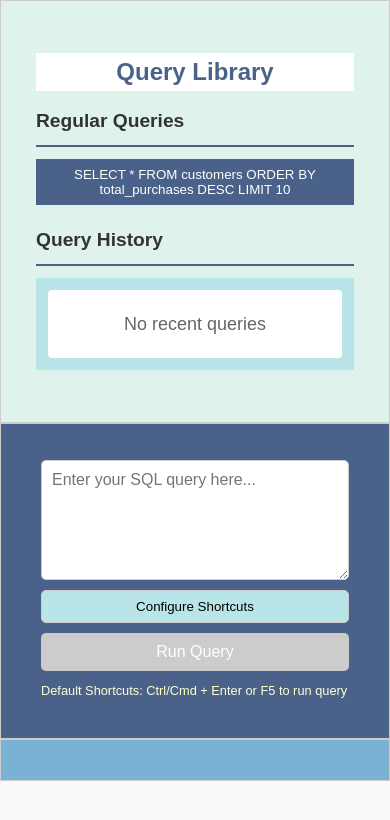
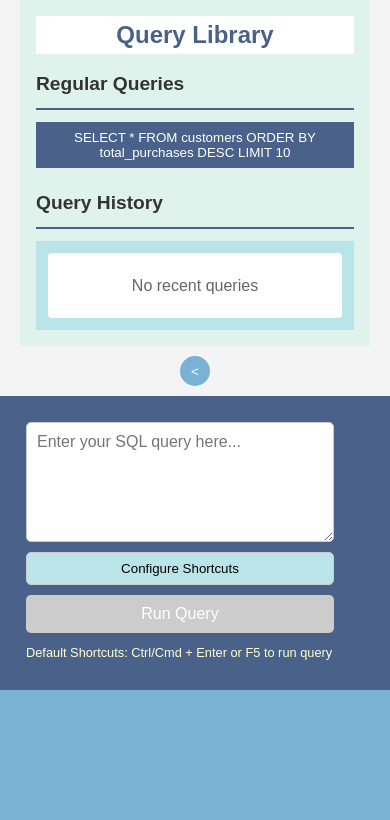
Before and after one commit to MaYnk0018/Zero, a React (Vite) app: page / in a window 390 px wide. Shown: the top 820 px of the page. Built offline with nearby package versions, Linux system fonts and the light colour scheme.

Commit message:
css modification

```diff
--- a/src/App.tsx
+++ b/src/App.tsx
@@ -1,23 +1,47 @@
-import React from 'react';
+import React, { useState } from 'react';
 import { QueryProvider } from './context/queryContext';
 import QueryEditor from './components/queryEditor';
 import QuerySelector from './components/querySelector';
 import ResultTable from './components/resultTable';
-
+import './index.css';
 
 const App: React.FC = () => {
+  const [showSidebar, setShowSidebar] = useState(true);
+  const sidebarWidth = showSidebar ? 250 : 50;
+
   return (
     <QueryProvider>
       <div className="app-container">
-        <div className="sidebar">
-          <QuerySelector />
-        </div>
-        <div className="main-content">
-          <div className="right-top">
-            <QueryEditor />
+        <div className="content-container">
+          <div
+            className="sidebar-container"
+            style={{
+              width: `${sidebarWidth}px`,
+              minWidth: `${sidebarWidth}px`,
+              flexShrink: 0
+            }}
+          >
+            {showSidebar && <QuerySelector />}
+            <button
+              className="toggle-sidebar-button"
+              onClick={() => setShowSidebar(prev => !prev)}
+            >
+              {showSidebar ? '<' : '>'}
+            </button>
           </div>
-          <div className="right-bottom">
-            <ResultTable />
+          <div
+            className="main-content"
+            style={{
+              flex: 1,
+              overflow: 'hidden'
+            }}
+          >
+            <div className="right-top">
+              <QueryEditor />
+            </div>
+            <div className="right-bottom">
+              <ResultTable />
+            </div>
           </div>
         </div>
       </div>
--- a/src/components/querySelector.css
+++ b/src/components/querySelector.css
@@ -20,7 +20,7 @@
   font-size: 1.5rem;
   color: #4A628A;
   top: 0;
-  z-index: 10;
+  /* z-index: 10; */
   background-color: #fff;
   margin-bottom: 15px;
   text-align: center;
--- a/src/components/resultTable.css
+++ b/src/components/resultTable.css
@@ -24,7 +24,7 @@
   left: 0;
   width: 100%;
   height: 100%;
-  z-index: 1000;
+  /* z-index: 1000; */
   background-color: white;
   padding: 10px;
   box-sizing: border-box;
--- a/src/index.css
+++ b/src/index.css
@@ -1,3 +1,4 @@
+
 * {
   margin: 0;
   padding: 0;
@@ -5,8 +6,7 @@
   font-family: 'Poppins', sans-serif;
 }
 
-body,
-html {
+body, html {
   height: 100%;
   font-family: 'Poppins', sans-serif;
   background-color: #f9f9f9;
@@ -14,85 +14,114 @@ html {
   line-height: 1.6;
 }
 
+/* Desktop Layout */
 .app-container {
   height: 100vh;
   display: flex;
   overflow: hidden;
-  grid-template-columns: 30% 70%;
-  grid-template-rows: 100vh;
 }
 
-.sidebar {
-  background-color: #DFF2EB;
-  min-width: 200px;
-  max-width: 390px;
-  grid-column: 1;
-  grid-row: 1;
+.content-container {
+  display: flex;
+  width: 100%;
+  height: 100%;
+  overflow: hidden;
+}
+
+.sidebar-container {
+  background-color: #f4f4f4;
+  position: relative;
+  transition: width 0.3s ease;
+  overflow: visible;
+  display: flex;
+  flex-direction: column;
+  z-index: 2;
 }
 
 .main-content {
-  width: 100vw;
-  height: 100vh;
+  display: flex;
+  flex-direction: column;
+  flex: 1;
   overflow: hidden;
-  gap: 10px;
+  min-width: 0;
+  position: relative;
+  z-index: 1;
+}
+
+.right-top, .right-bottom {
+  flex: 1;
+  overflow: auto;
+  padding: 10px;
 }
 
 .right-top {
-  overflow: hidden;
   background-color: #4A628A;
-  grid-column: 2;
-  grid-row: 1;
-  height: fit-content;
 }
 
 .right-bottom {
   background-color: #7AB2D3;
-  grid-column: 2;
-  grid-row: 2;
-  overflow: auto;
-  height: fit-content;
+}
 
+.toggle-sidebar-button {
+  position: absolute;
+  top: 10px;
+  right: -15px;
+  width: 30px;
+  height: 30px;
+  border-radius: 50%;
+  background-color: #7AB2D3;
+  border: none;
+  color: white;
+  cursor: pointer;
+  transition: background-color 0.3s ease;
+  z-index: 1000;
 }
+
+.toggle-sidebar-button:hover {
+  background-color: #4A628A;
+}
+
 
 @media screen and (max-width: 768px) {
   .app-container {
-    display:grid;
-    grid-template-columns: 1fr;
-    grid-template-rows: auto auto auto;
+    height: auto;
+    min-height: 100vh;
+    overflow-y: auto;
   }
-  .sidebar {
-    grid-column: 1;
-    grid-row: 1;
-    max-width: fit-content;
+
+  .content-container {
+    flex-direction: column;
+    height: auto;
+    overflow-y: auto;
   }
-  .right-top {
-    grid-column: 1;
-    grid-row: 2;
+
+  .sidebar-container {
+    width: 100% !important;
+    order: -1;
+    max-height: none;
+    overflow: visible;
+    position: static;
   }
-  .right-bottom {
-    grid-column: 1;
-    grid-row: 3;
-    height: fit-content;
-    padding: 20px;
-    text-align: left;
-    border: 1px solid #ccc;
+
+  .toggle-sidebar-button {
+    position: static;
+    margin: 10px auto;
+    display: block;
+    right: auto;
+    top: auto;
   }
+
   .main-content {
-    height: fit-content;
-    overflow: hidden;
+    width: 100%;
+    height: auto;
+    display: flex;
+    flex-direction: column;
   }
-  .app-container {
-    overflow: auto;
-  }
-  .sidebar,
+
   .right-top,
   .right-bottom {
-    padding: 20px;
-    display: grid;
-    align-items: center;
-    justify-content: center;
-    color: #333;
-    font-size: 18px;
-    border: 1px solid #ccc;
+    height: auto;
+    max-height: none;
+    overflow: visible;
   }
 }
```
